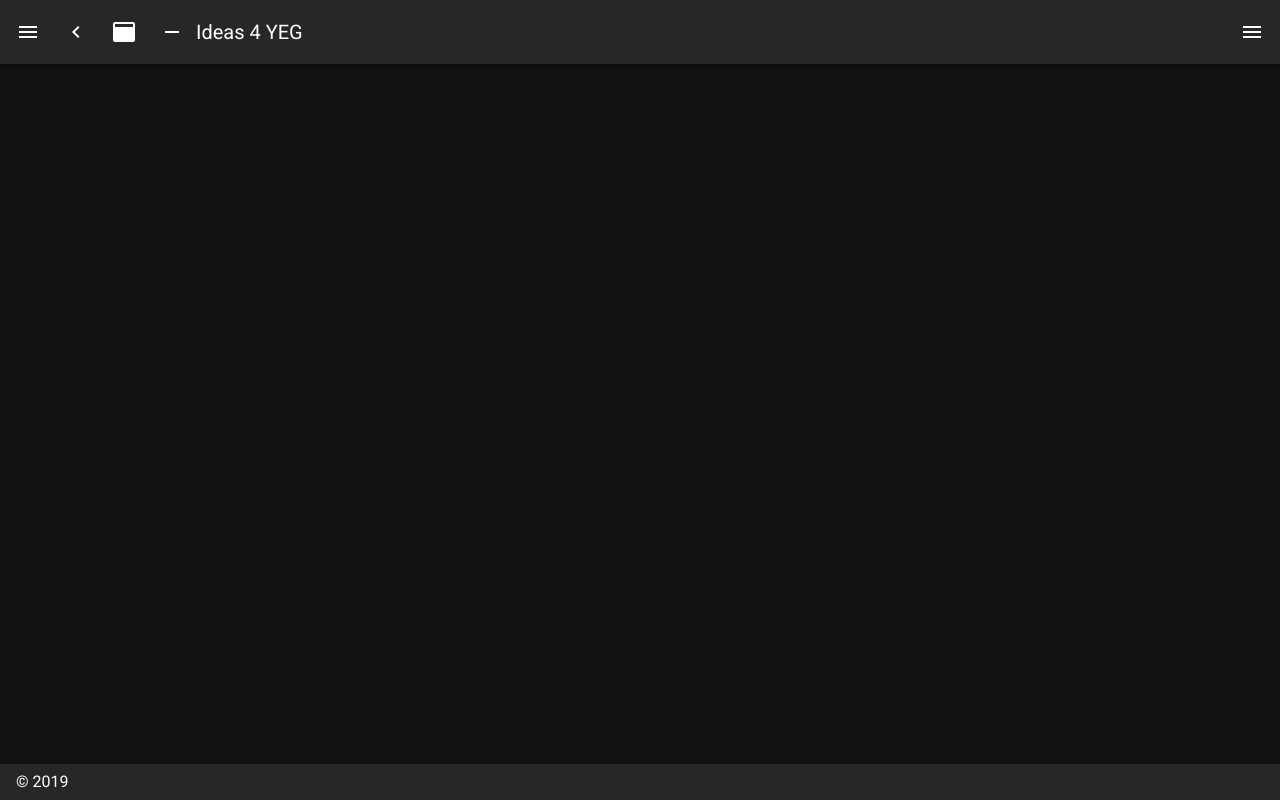
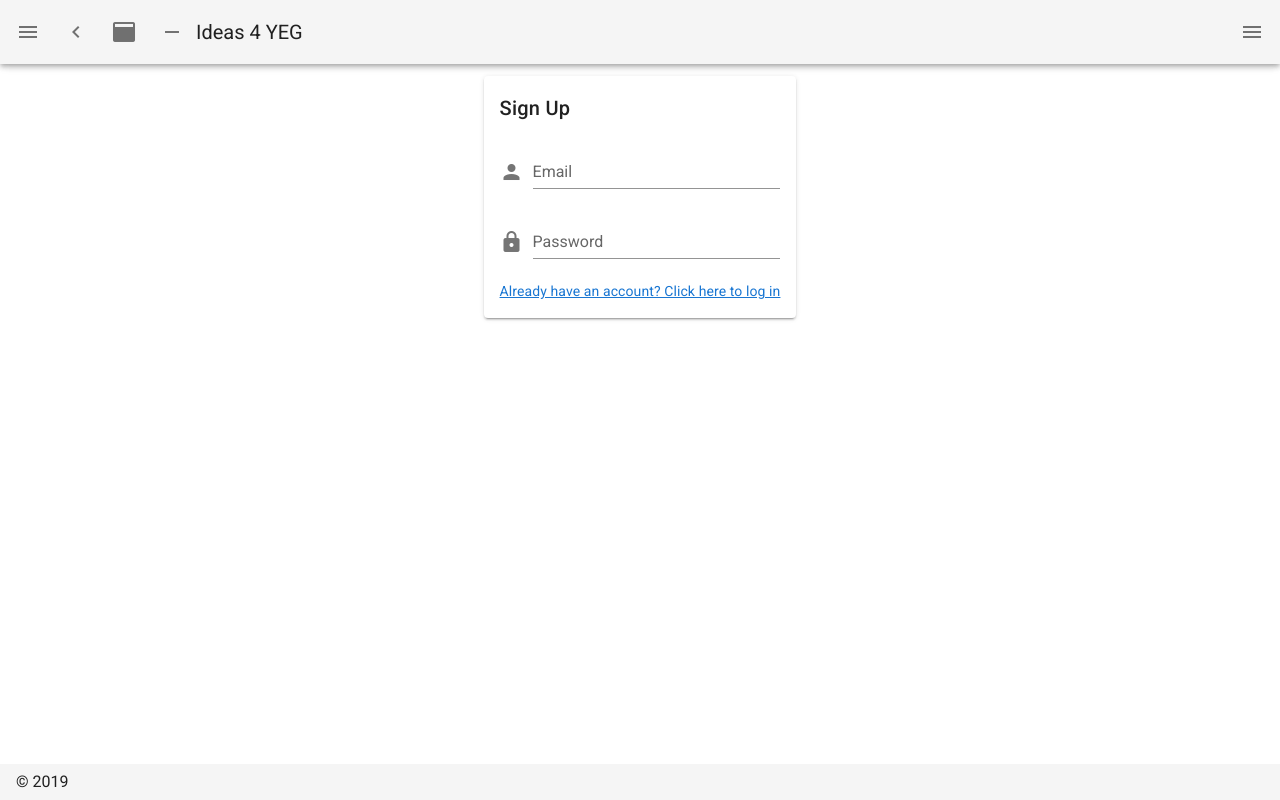
Before and after one commit to UAlberta-CMPUT401/Ideas-for-YEG, a Nuxt app in the folder frontend/: page /signup in a window 1280 px wide. Before the commit this address had no page. Built offline with nearby package versions, Linux system fonts and the light colour scheme.

Commit message:
Add signup view

```diff
--- a/frontend/layouts/default.vue
+++ b/frontend/layouts/default.vue
@@ -1,5 +1,5 @@
 <template>
-  <v-app dark>
+  <v-app>
     <v-navigation-drawer
       v-model="drawer"
       :mini-variant="miniVariant"
--- a/frontend/nuxt.config.js
+++ b/frontend/nuxt.config.js
@@ -1,4 +1,4 @@
-const colors = require('vuetify/es5/util/colors').default
+const colors = require('vuetify/es5/util/colors').default;
 
 module.exports = {
   mode: 'universal',
@@ -14,10 +14,10 @@ module.exports = {
       {
         hid: 'description',
         name: 'description',
-        content: process.env.npm_package_description || ''
-      }
+        content: process.env.npm_package_description || '',
+      },
     ],
-    link: [{ rel: 'icon', type: 'image/x-icon', href: '/favicon.ico' }]
+    link: [{ rel: 'icon', type: 'image/x-icon', href: '/favicon.ico' }],
   },
   /*
    ** Customize the progress-bar color
@@ -39,7 +39,7 @@ module.exports = {
     '@nuxtjs/eslint-module',
     // Doc: https://github.com/nuxt-community/stylelint-module
     '@nuxtjs/stylelint-module',
-    '@nuxtjs/vuetify'
+    '@nuxtjs/vuetify',
   ],
   /*
    ** Nuxt.js modules
@@ -49,7 +49,7 @@ module.exports = {
     '@nuxtjs/axios',
     '@nuxtjs/pwa',
     // Doc: https://github.com/nuxt-community/dotenv-module
-    '@nuxtjs/dotenv'
+    '@nuxtjs/dotenv',
   ],
   /*
    ** Axios module configuration
@@ -63,7 +63,7 @@ module.exports = {
   vuetify: {
     customVariables: ['~/assets/variables.scss'],
     theme: {
-      dark: true,
+      dark: false,
       themes: {
         dark: {
           primary: colors.blue.darken2,
@@ -72,10 +72,14 @@ module.exports = {
           info: colors.teal.lighten1,
           warning: colors.amber.base,
           error: colors.deepOrange.accent4,
-          success: colors.green.accent3
-        }
-      }
-    }
+          success: colors.green.accent3,
+        },
+      },
+      defaultAssets: {
+        font: true,
+        icons: 'mdi',
+      },
+    },
   },
   /*
    ** Build configuration
@@ -84,6 +88,6 @@ module.exports = {
     /*
      ** You can extend webpack config here
      */
-    extend(config, ctx) {}
-  }
-}
+    extend(config, ctx) {},
+  },
+};
--- /dev/null
+++ b/frontend/pages/signup.vue
@@ -0,0 +1,40 @@
+<template>
+  <v-layout column justify-center align-center>
+    <v-flex xs12 sm8 md6>
+      <v-card>
+        <v-card-title align-center>
+          Sign Up
+        </v-card-title>
+        <v-card-text>
+          <v-form>
+            <v-text-field
+              prepend-icon="mdi-account"
+              name="Email"
+              label="Email"
+            ></v-text-field>
+            <v-text-field
+              prepend-icon="mdi-lock"
+              name="Password"
+              label="Password"
+            ></v-text-field>
+          </v-form>
+          <nuxt-link to="/login">
+            Already have an account? Click here to log in
+          </nuxt-link>
+        </v-card-text>
+      </v-card>
+    </v-flex>
+  </v-layout>
+</template>
+
+<script>
+export default {
+  components: {},
+
+  data() {
+    return {
+      currentUser: this.$store.getters['users/getUser'],
+    };
+  },
+};
+</script>
```
Also changed, not shown: frontend/package.json (+10 -9 lines), 1 other file (tests, documents, lock files or other folders).
